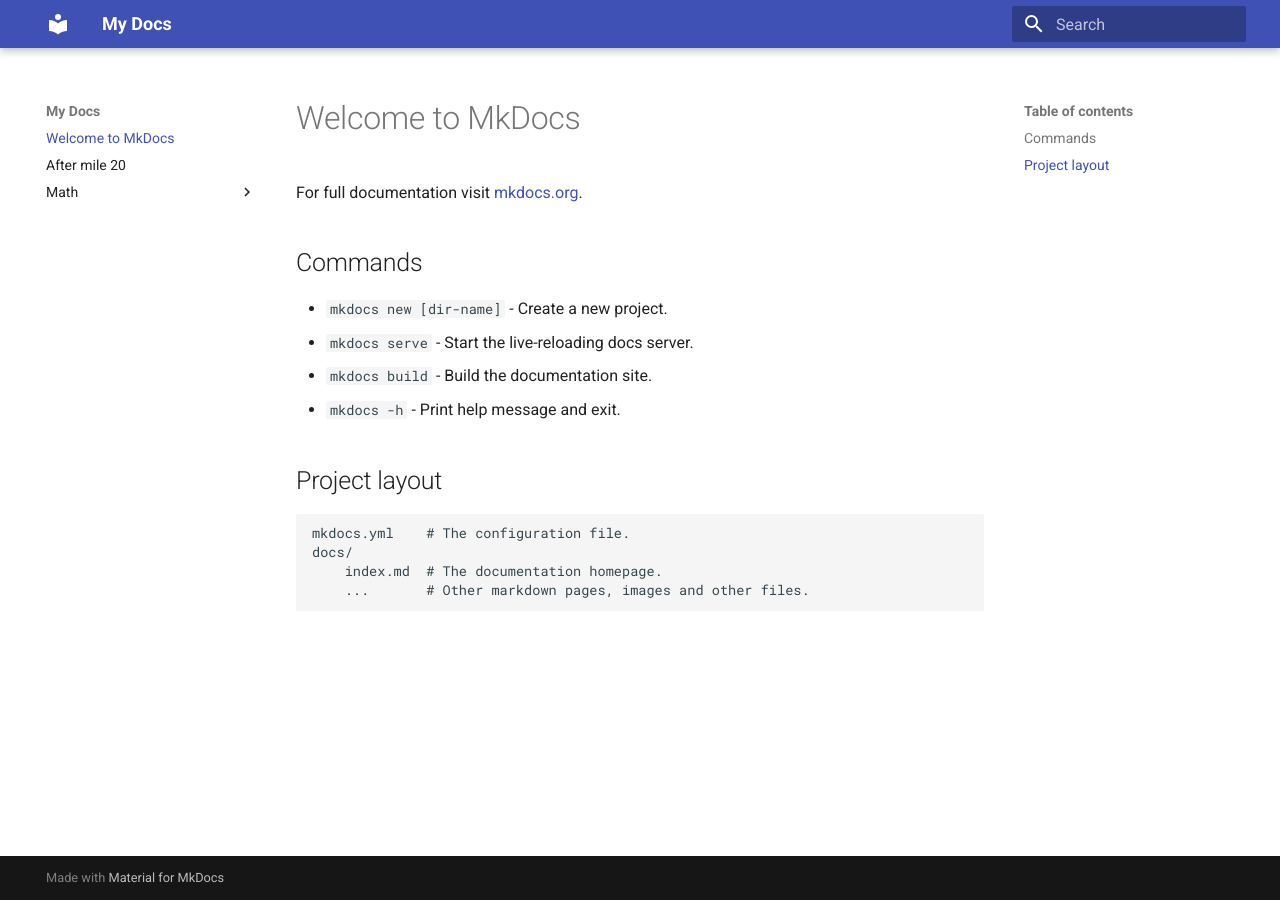
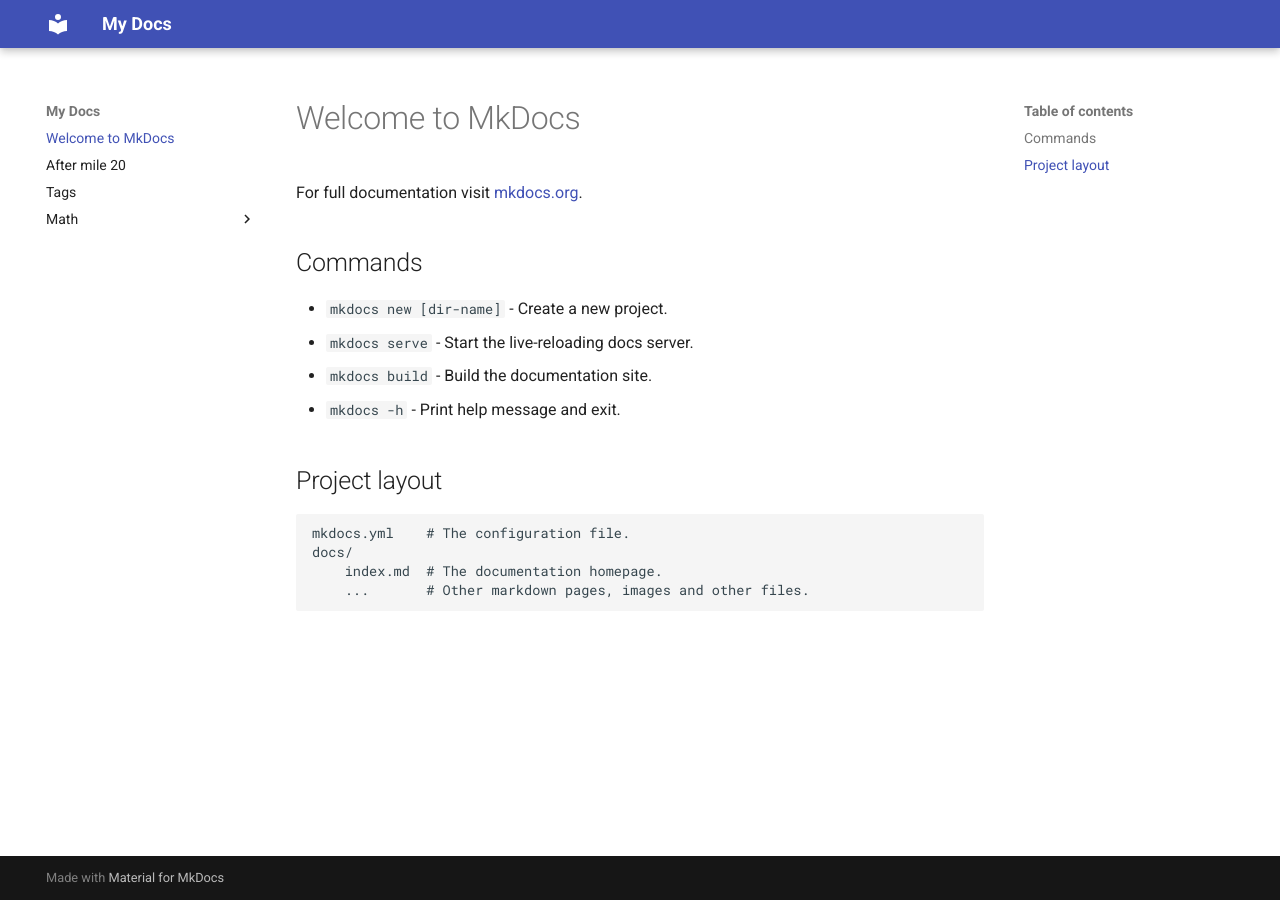
Before and after one commit to bqhoan/blogs, an MkDocs documentation site: the page built from docs/index.md, in a window 1280 px wide. Built offline with MkDocs 1.6.1 and Material for MkDocs 9.7.7, drawn with Linux system fonts in a browser that asks for light colours.

Commit message:
Commit 10

```diff
--- a/mkdocs.yml
+++ b/mkdocs.yml
@@ -2,3 +2,7 @@
 
 theme:
   name: material
+
+plugins:
+  - tags:
+      tags_file: tags.md
```
Also changed, not shown: docs/tags.md (added, +5 -0 lines).
